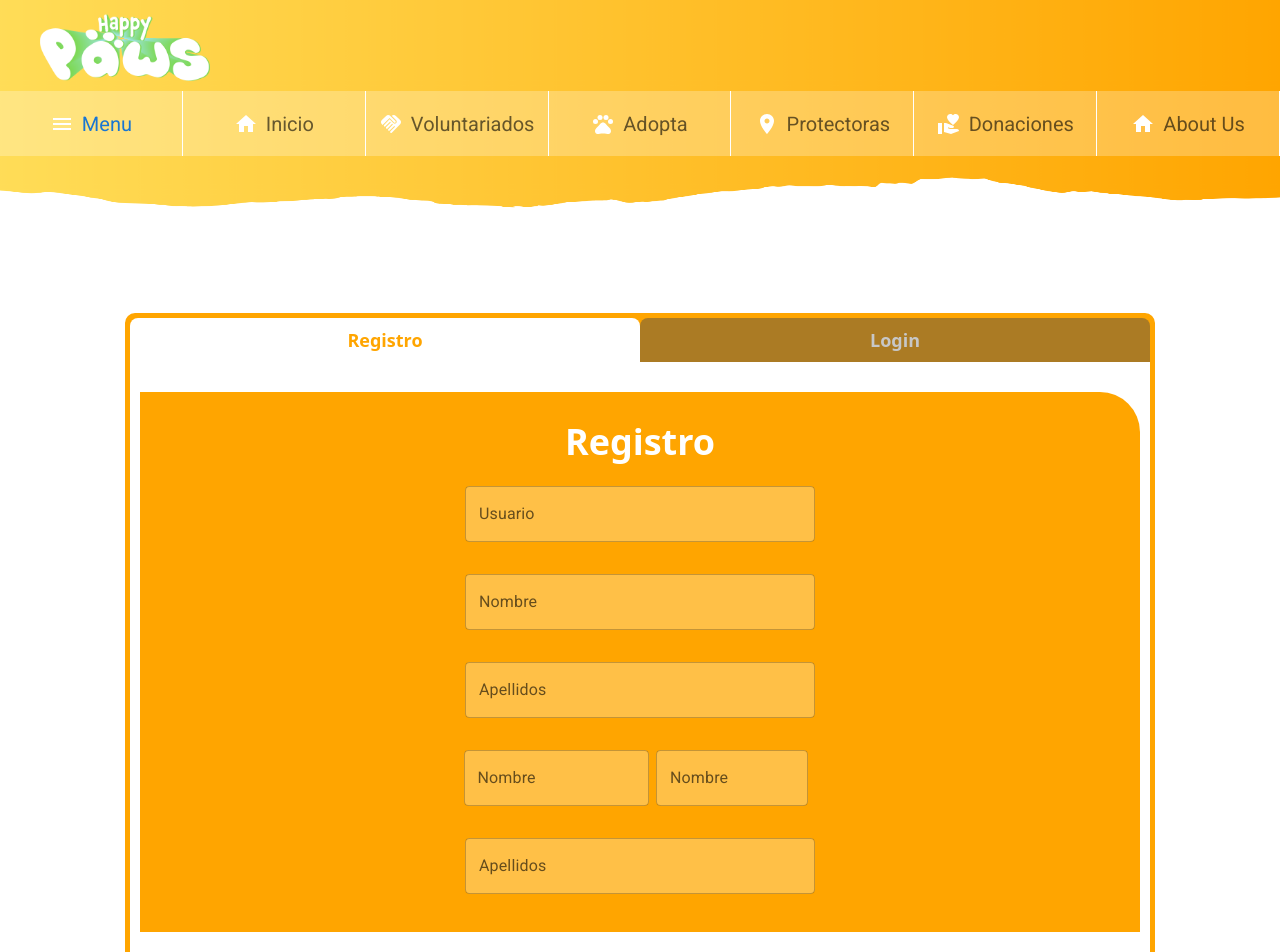
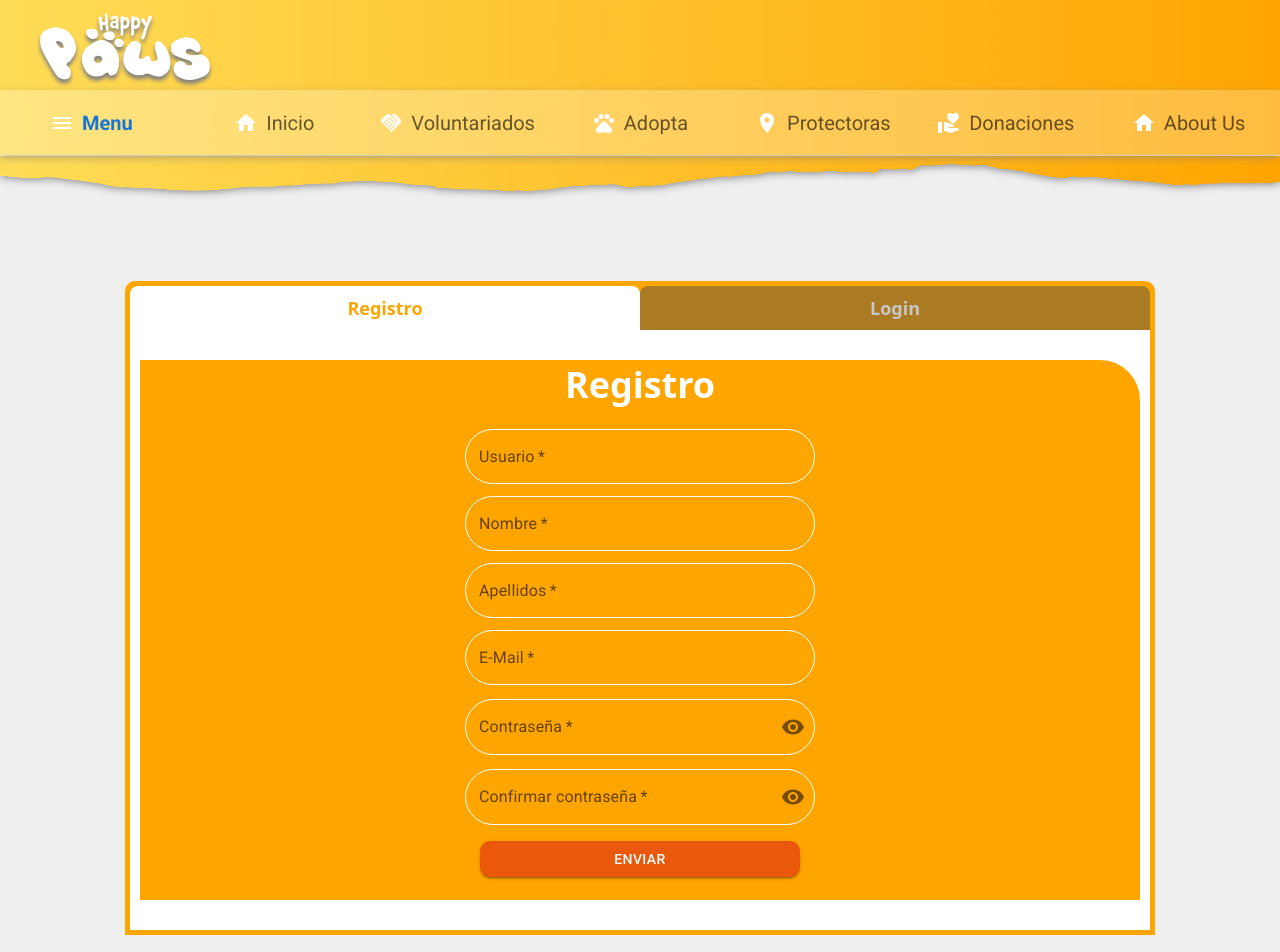
Before and after one commit to Noodle-itsDev/Happy_Paws_Project_Frontend_Estructured, a React (Vite) app in the folder vite-project/: page /signup in a window 1280 px wide. Shown: the top 952 px of the page. Built offline with nearby package versions, Linux system fonts and the light colour scheme; the HTML template or start-up script is replaced by a standard one.

Commit message:
Creación nuevas vistas

```diff
--- /dev/null
+++ b/vite-project/src/components/buttonPlacerholder/buttonPassword.tsx
@@ -0,0 +1,59 @@
+import * as React from "react";
+import IconButton from "@mui/material/IconButton";
+import Visibility from "@mui/icons-material/Visibility";
+import VisibilityOff from "@mui/icons-material/VisibilityOff";
+import TextField from "@mui/material/TextField";
+
+// Define la interfaz de las props
+interface PasswordToggleButtonProps {
+  label: string; // Propiedad para el label
+}
+
+export const PasswordToggleButton: React.FC<PasswordToggleButtonProps> = ({
+  label,
+}) => {
+  const [showPassword, setShowPassword] = React.useState(false);
+
+  const handleClickShowPassword = () => {
+    setShowPassword((prev) => !prev);
+  };
+
+  return (
+    <div>
+      <TextField
+        variant="outlined"
+        fullWidth
+        required
+        type={showPassword ? "text" : "password"}
+        label={label}
+        sx={{
+          width: "350px",
+          borderRadius: "30px",
+          "& .MuiOutlinedInput-root": {
+            borderRadius: "30px",
+            "& fieldset": {
+              border: "1px solid #fff",
+            },
+            "&:hover fieldset": {
+              borderColor: "#257bcd",
+            },
+          },
+          "& .MuiInputBase-input": {
+            color: "#000",
+          },
+        }}
+        InputProps={{
+          endAdornment: (
+            <IconButton
+              onClick={handleClickShowPassword}
+              edge="end"
+              aria-label={showPassword ? "Hide password" : "Show password"}
+            >
+              {showPassword ? <VisibilityOff /> : <Visibility />}
+            </IconButton>
+          ),
+        }}
+      />
+    </div>
+  );
+};
--- a/vite-project/src/components/buttonPlacerholder/buttonPlacerholder.tsx
+++ b/vite-project/src/components/buttonPlacerholder/buttonPlacerholder.tsx
@@ -18,7 +18,6 @@ const MultilineTextFields: React.FC<MultilineTextFieldsProps> = ({
   autoComplete = true,
 }) => {
   return (
-    <>
     <Box
       component="form"
       sx={{
@@ -34,17 +33,35 @@ const MultilineTextFields: React.FC<MultilineTextFieldsProps> = ({
           label={nameButton}
           placeholder={placeholder}
           multiline
+          required
+          maxRows={1}
           sx={{
-              background: "#ffc047",
-              borderRadius: "5px",
-              "&:hover .MuiFormControl": {
-                outline: "1px solid white",
+            borderRadius: "30px",
+            "& .MuiOutlinedInput-root": {
+              borderRadius: "30px",
+              height:"55px",
+              display:"flex",
+              justifyContent:"center",
+              "& fieldset": {
+                borderColor: "#fff",
+              },
+              "&:hover fieldset": {
+                borderColor: "#fff",
+              },
+              "&.Mui-focused fieldset": {
+                borderColor: "#fff",
+              },
+            },
+            "&:hover .MuiOutlinedInput-root fieldset": {
+              borderColor: "#257bcd",
+            },
+            "&.Mui-focused .MuiOutlinedInput-root fieldset": {
+              borderColor: "#fff",
             },
           }}
         />
       </div>
     </Box>
-    </>
   );
 };
 
--- /dev/null
+++ b/vite-project/src/components/buttonPlacerholder/buttonSubmit.tsx
@@ -0,0 +1,23 @@
+import * as React from 'react';
+import Button from '@mui/material/Button';
+
+interface ContainedButtonsProps {}
+
+export const ContainedButtons: React.FC<ContainedButtonsProps> = () => {
+  return (
+    <Button
+      sx={{
+        backgroundColor: "#ea580c",
+        width: "350px",
+        borderRadius: "10px",
+        color: "#fff",
+        '&:hover': {
+          backgroundColor: "#e3d5aa"
+        },
+      }}
+      variant="contained"
+    >
+      Enviar
+    </Button>
+  );
+}
--- a/vite-project/src/components/header/headerWhite.tsx
+++ b/vite-project/src/components/header/headerWhite.tsx
@@ -2,12 +2,9 @@ import * as React from "react";
 import Box from "@mui/material/Box";
 import BottomNavigation from "@mui/material/BottomNavigation";
 import BottomNavigationAction from "@mui/material/BottomNavigationAction";
-import LocationOnIcon from "@mui/icons-material/LocationOn";
-import HandshakeIcon from "@mui/icons-material/Handshake";
-import PetsIcon from "@mui/icons-material/Pets";
-import VolunteerActivismIcon from "@mui/icons-material/VolunteerActivism";
-import HomeIcon from "@mui/icons-material/Home";
-import MenuIcon from "@mui/icons-material/Menu";
+import { SxProps, Theme } from "@mui/material/styles";
+import AccountMenu from "../tableFilter/accountMenu";
+import ButtonWithDropdown from "../tableFilter/accountMenu";
 
 interface BottomNavProps {
   headerImg: string;
@@ -18,26 +15,32 @@ interface BottomNavProps {
   }>;
 }
 
-export default function SimpleBottomNavigation({
+export const SimpleBottomNavigation: React.FC<BottomNavProps> = ({
   headerImg,
   pawsImg,
   navItems,
-}: BottomNavProps) {
+}) => {
   const [value, setValue] = React.useState(0);
 
   return (
     <>
       <header className="fixed z-20 h-[-100px] w-auto">
-        <div className="sticky z-20">
+        <div className="relative">
+          <div className="sticky bg-flex flex-row">
+            <div className="relative z-10">
               <img
                 src={headerImg}
                 alt="Header"
-            className="h-[13rem] w-[100vw] z-20"
+                className="h-[12rem] w-[100vw]"
+                style={{ filter: "drop-shadow(0px 1px 4px gray)" }}
               />
             </div>
-
+          </div>
+        </div>
+        <div>
           <Box
-          sx={{
+            sx={
+              {
                 position: "relative",
                 zIndex: 30,
                 marginTop: "-100px",
@@ -47,13 +50,16 @@ export default function SimpleBottomNavigation({
                 width: "100%",
                 marginX: "auto",
                 top: "-57px",
-          }}
+                borderBottom: "1px white solid",
+              } as SxProps<Theme>
+            }
           >
-          <div className="relative w-full flex justify-between items-center mt-[-60px] mb-[10px]">
+            <div className="relative w-full flex justify-between items-center mt-[-45px] mb-[10px]">
               <img
                 src={pawsImg}
                 alt="Paws"
                 className="w-[170px] h-[70px] z-40 ml-[40px] mt-[20px]"
+                style={{ filter: "drop-shadow(0px 4px 2px gray)" }}
               />
             </div>
             <BottomNavigation
@@ -62,20 +68,23 @@ export default function SimpleBottomNavigation({
               onChange={(_event, newValue) => {
                 setValue(newValue);
               }}
-            sx={{
+              sx={
+                {
                   width: "100%",
                   backgroundColor: "#ffffff40",
                   height: "65px",
                   justifyContent: "normal",
-            }}
+                  boxShadow: "0px 3px 8px #8080808c",
+                } as SxProps<Theme>
+              }
             >
               {navItems.map((item, index) => (
                 <BottomNavigationAction
                   key={index}
                   label={item.label}
                   icon={item.icon}
-                sx={{
-                  borderRight: "1px solid white",
+                  sx={
+                    {
                       maxWidth: "200px",
                       flexDirection: "row",
                       "& .MuiBottomNavigationAction-label": {
@@ -84,33 +93,23 @@ export default function SimpleBottomNavigation({
                       },
                       "&.Mui-selected .MuiBottomNavigationAction-label": {
                         fontSize: "20px",
+                        fontWeight: 600,
+                        transition: "font-weight 0.6s ease, color 0.6s ease",
                       },
                       "&:hover .MuiBottomNavigationAction-label": {
                         color: "rgba(255, 255, 255, 0.8)",
+                        fontWeight: 600,
+                        transition: "font-weight 0.6s ease, color 0.6s ease",
                       },
-                }}
+                    } as SxProps<Theme>
+                  }
                 />
               ))}
             </BottomNavigation>
           </Box>
+        </div>
+
       </header>
     </>
   );
-}
-
-// Example usage of the component
-const navItems = [
-  { label: "Menu", icon: <MenuIcon sx={{ color: "white", marginRight: "8px" }} /> },
-  { label: "Inicio", icon: <HomeIcon sx={{ color: "white", marginRight: "8px" }} /> },
-  { label: "Voluntariados", icon: <HandshakeIcon sx={{ color: "white", marginRight: "8px" }} /> },
-  { label: "Adopta", icon: <PetsIcon sx={{ color: "white", marginRight: "8px" }} /> },
-  { label: "Protectoras", icon: <LocationOnIcon sx={{ color: "white", marginRight: "8px" }} /> },
-  { label: "Donaciones", icon: <VolunteerActivismIcon sx={{ color: "white", marginRight: "8px" }} /> },
-  { label: "About Us", icon: <HomeIcon sx={{ color: "white", marginRight: "8px" }} /> },
-];
-
-<SimpleBottomNavigation
-  headerImg="path/to/header-image.png"
-  pawsImg="path/to/paws-image.png"
-  navItems={navItems}
-/>;
+};
--- /dev/null
+++ b/vite-project/src/components/tableFilter/accountMenu.tsx
@@ -0,0 +1,77 @@
+import * as React from 'react';
+import { useEffect, useRef } from 'react';
+
+const ButtonWithDropdown: React.FC = () => {
+  const [anchorEl, setAnchorEl] = React.useState<null | HTMLElement>(null);
+  const menuRef = useRef<HTMLUListElement | null>(null);
+
+  const handleClick = (event: React.MouseEvent<HTMLButtonElement>) => {
+    if (anchorEl) {
+      handleClose();
+    } else {
+      setAnchorEl(event.currentTarget);
+    }
+  };
+
+  const handleClose = () => {
+    setAnchorEl(null);
+  };
+
+  const handleClickOutside = (event: MouseEvent) => {
+    if (menuRef.current && !menuRef.current.contains(event.target as Node) && anchorEl !== event.target) {
+      handleClose();
+    }
+  };
+
+  useEffect(() => {
+    if (anchorEl) {
+      document.addEventListener('mousedown', handleClickOutside);
+    } else {
+      document.removeEventListener('mousedown', handleClickOutside);
+    }
+
+    return () => {
+      document.removeEventListener('mousedown', handleClickOutside);
+    };
+  }, [anchorEl]);
+
+  const open = Boolean(anchorEl);
+
+  return (
+    <div style={{ display: 'flex', justifyContent: 'space-between', alignItems: 'center', width: '300px', padding: '20px', backgroundColor: '#f0f0f0', borderRadius: '10px' }}>
+      <button style={{ padding: '10px 20px', border: 'none', borderRadius: '5px', backgroundColor: '#6200ea', color: '#fff', cursor: 'pointer' }}>Button 1</button>
+      <button style={{ padding: '10px 20px', border: 'none', borderRadius: '5px', backgroundColor: '#6200ea', color: '#fff', cursor: 'pointer' }}>Button 2</button>
+      <div>
+        <button
+          style={{ padding: '10px 20px', border: 'none', borderRadius: '5px', backgroundColor: '#6200ea', color: '#fff', cursor: 'pointer' }}
+          onClick={handleClick}
+        >
+          Dropdown
+        </button>
+        {open && (
+          <ul
+            ref={menuRef}
+            style={{
+              position: 'absolute',
+              top: '60px',
+              right: '20px',
+              padding: '10px',
+              margin: '0',
+              listStyle: 'none',
+              backgroundColor: '#fff',
+              boxShadow: '0 2px 10px rgba(0,0,0,0.2)',
+              borderRadius: '5px',
+              zIndex: 1000,
+            }}
+          >
+            <li style={{ padding: '8px 16px', cursor: 'pointer' }} onClick={handleClose}>Item 1</li>
+            <li style={{ padding: '8px 16px', cursor: 'pointer' }} onClick={handleClose}>Item 2</li>
+            <li style={{ padding: '8px 16px', cursor: 'pointer' }} onClick={handleClose}>Item 3</li>
+          </ul>
+        )}
+      </div>
+    </div>
+  );
+};
+
+export default ButtonWithDropdown;
--- a/vite-project/src/components/toggleButton/buttonToggler.tsx
+++ b/vite-project/src/components/toggleButton/buttonToggler.tsx
@@ -1,5 +1,7 @@
 import React, { useState } from "react";
 import MultilineTextFields from "../buttonPlacerholder/buttonPlacerholder";
+import { ContainedButtons } from "../buttonPlacerholder/buttonSubmit";
+import { PasswordToggleButton } from "../buttonPlacerholder/buttonPassword";
 
 const ButtonToggle: React.FC = () => {
   const [activeButton, setActiveButton] = useState<"left" | "right">("left");
@@ -10,7 +12,7 @@ const ButtonToggle: React.FC = () => {
 
   return (
     <div
-      className="flex flex-col items-center justify-center w-full bg-primary mx-auto mt-[20rem]"
+      className="flex flex-col items-center justify-center w-full bg-primary mx-auto"
       style={{
         width: "fit-content",
         border: "5px solid #FFA500",
@@ -21,7 +23,7 @@ const ButtonToggle: React.FC = () => {
         <button
           className={`flex-1 px-5 py-2 text-lg rounded-t-lg transition-all duration-700 ease-in-out ${
             activeButton === "left"
-              ? "bg-white text-primary-orange flex-grow"
+              ? "bg-white text-primary flex-grow"
               : "bg-inactive-bg text-inactive-text flex-shrink"
           }`}
           onClick={() => handleClick("left")}
@@ -31,7 +33,7 @@ const ButtonToggle: React.FC = () => {
         <button
           className={`flex-1 px-5 py-2 text-lg rounded-t-lg transition-all duration-700 ease-in-out ${
             activeButton === "right"
-              ? "bg-white text-primary-orange flex-grow"
+              ? "bg-white text-primary flex-grow"
               : "bg-inactive-bg text-inactive-text flex-shrink"
           }`}
           onClick={() => handleClick("right")}
@@ -53,9 +55,9 @@ const ButtonToggle: React.FC = () => {
           />
           <div className="bg-white relative flex flex-col items-center justify-center w-full h-full z-10 text-white">
             <div className="bg-primary relative flex flex-col items-center justify-center w-[98%] h-[90%] z-10 text-white orangeBackground rounded-tr-[250px] xxs:rounded-tr-[40px]">
-              <h2 className="text-4xl mb-4 font-bold xxs:">Registro</h2>
-              <form className="grid grid-cols-1 gap-4 items-center justify-center max-w-[320px]">
-                <div className="w-full">
+              <h2 className="text-4xl mt-[-20px] mb-4 font-bold ">Registro</h2>
+              <form className="grid grid-cols-1 gap-4 items-center justify-center max-w-[320px] h-auto">
+                <div className="w-full  mb-[-20px]">
                   <MultilineTextFields
                     placeholder="usuario"
                     nameButton="Usuario"
@@ -63,7 +65,7 @@ const ButtonToggle: React.FC = () => {
                     width="350px"
                   />
                 </div>
-                <div className="w-full">
+                <div className="w-full  mb-[-20px]">
                   <MultilineTextFields
                     placeholder="Nombre"
                     nameButton="Nombre"
@@ -71,7 +73,7 @@ const ButtonToggle: React.FC = () => {
                     width="350px"
                   />
                 </div>
-                <div className="w-full">
+                <div className="w-full  mb-[-20px]">
                   <MultilineTextFields
                     placeholder="Apellidos"
                     nameButton="Apellidos"
@@ -79,31 +81,23 @@ const ButtonToggle: React.FC = () => {
                     width="350px"
                   />
                 </div>
-                <div className="grid grid-cols-2 gap-4 w-full">
-                  <div className="w-auto">
-                    <MultilineTextFields
-                      placeholder="Nombre"
-                      nameButton="Nombre"
-                      idButton="nombre"
-                      width="185px"
-                    />
-                  </div>
-                  <div className="w-auto">
-                    <MultilineTextFields
-                      placeholder="Nombre"
-                      nameButton="Nombre"
-                      idButton="nombre"
-                      width="100%"
-                    />
-                  </div>
-                </div>
-                <div className="w-full">
+
+                <div className="w-full  mb-[-10px]">
                   <MultilineTextFields
-                    placeholder="Apellidos"
-                    nameButton="Apellidos"
-                    idButton="apellidos"
+                    placeholder="E-Mail"
+                    nameButton="E-Mail"
+                    idButton="email"
                     width="350px"
                   />
+                </div>
+                <div className="w-full  mb-[-2px] flex justify-center">
+                <PasswordToggleButton label={"Contraseña"}/>
+                </div>
+                <div className="w-full flex justify-center">
+                <PasswordToggleButton label={"Confirmar contraseña"}/>
+                </div>
+                <div className="w-full  mb-[-2px] flex justify-center">
+                <ContainedButtons/>
                 </div>
               </form>
             </div>
--- a/vite-project/src/public_views/registerAndLogin/registerLoginView.tsx
+++ b/vite-project/src/public_views/registerAndLogin/registerLoginView.tsx
@@ -1,14 +1,14 @@
 import React from "react";
 import '../../index.css';
 import ButtonToggle from "../../components/toggleButton/buttonToggler";
-import SimpleBottomNavigation from "../../components/header/headerWhite";
+import { SimpleBottomNavigation } from "../../components/header/headerWhite";
 import LocationOnIcon from "@mui/icons-material/LocationOn";
 import HandshakeIcon from "@mui/icons-material/Handshake";
 import PetsIcon from "@mui/icons-material/Pets";
 import VolunteerActivismIcon from "@mui/icons-material/VolunteerActivism";
 import HomeIcon from "@mui/icons-material/Home";
 import MenuIcon from "@mui/icons-material/Menu";
-import WhiteLogo from "../../assets/img/whitePaws.png";
+import WhiteLogo from "../../assets/img/whiteFlatPaws.png";
 import GrennNav from "../../assets/img/navbarImgOrange.png";
 
 const RegisterLoginView: React.FC = () => {
@@ -30,7 +30,7 @@ const RegisterLoginView: React.FC = () => {
         pawsImg={WhiteLogo}
         navItems={navItems}
       />
-      <main className="w-screen h-[120vh] bg-white flex flex-col items-center justify-center">
+      <main className="w-screen h-[120vh] flex flex-col items-center justify-center mt-[8rem] bg-[#efefef]">
         <ButtonToggle />
       </main>
     </>
--- a/vite-project/tailwind.config.js
+++ b/vite-project/tailwind.config.js
@@ -9,9 +9,9 @@ export default {
     extend: {
       colors: {
           primary: '#FFA500',
-          secondaryGreen: '#50C878',
+          'secondary-green': '#50C878',
           secondaryBlue: '#87CEEB',
-          'primary-orange': '#FFA500',
+          'secondary-orange': '#ebdec3',
           'inactive-bg': 'rgba(153, 115, 44, 0.822)',
           'inactive-text': 'rgb(199, 199, 199)',
       },
```
Also changed, not shown: vite-project/src/components/tableFilter/tableFilter.tsx (+18 -21 lines), vite-project/src/components/tableFilter/tableProfile.tsx (added, +11 -0 lines), vite-project/src/private_views/protectora_profile/protectora_profile.tsx (+9 -6 lines). Lines whose indentation alone changed are shown as unchanged.
